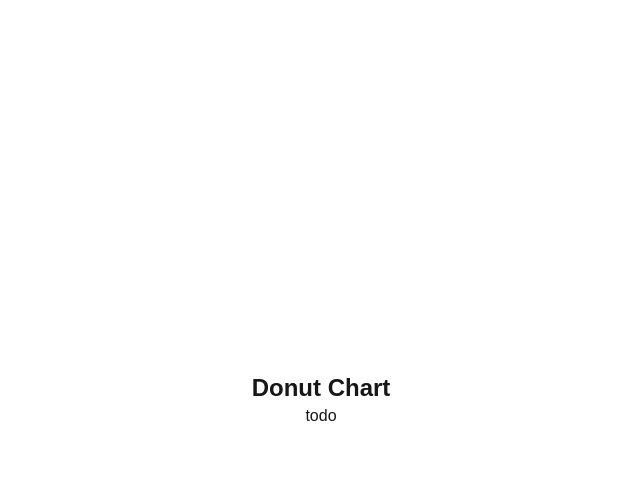
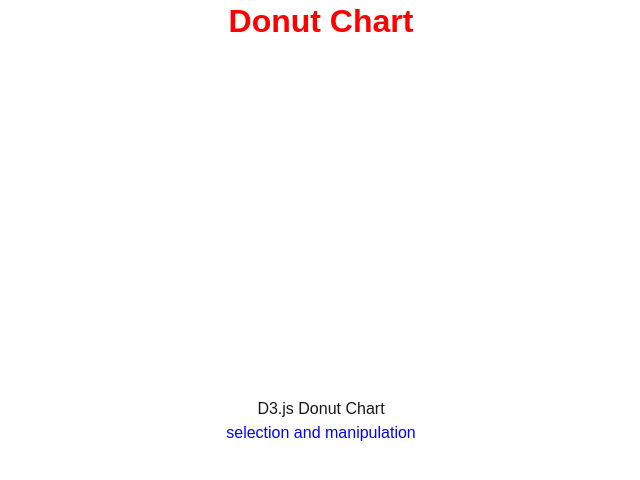
Before and after one commit to YaronVansteenkiste/VansteenkisteYaron_hybrid_topic, a Next.js app: page / in a window 1280 px wide. Shown: the top 480 px of the page, without its empty margins (319-959 px from the left). Built offline with nearby package versions, Linux system fonts and the light colour scheme.

Commit message:
03/03: selection and manipulation

```diff
--- a/src/app/components/DonutChart.tsx
+++ b/src/app/components/DonutChart.tsx
@@ -1,5 +1,22 @@
+'use client';
+
+import * as d3 from "d3";
+import { useEffect, useRef } from "react";
+
 export default function DonutChart() {
-    return (<div>
-        <p>todo</p>
-    </div>)
+
+  useEffect(() => {
+    d3.select('h1')
+        .style('color', 'red')
+        .style('font-size', '2rem')
+        .style('font-weight', 'bold');
+    d3.select('p').style('color', 'blue');
+  }, []);
+
+  return (
+    <div style={{ display: 'flex', flexDirection: 'column', alignItems: 'center', justifyContent: 'center', height: '100vh' }}>
+      <h1>D3.js Donut Chart</h1>
+      <p>selection and manipulation</p>
+    </div>
+  );
 }
```
